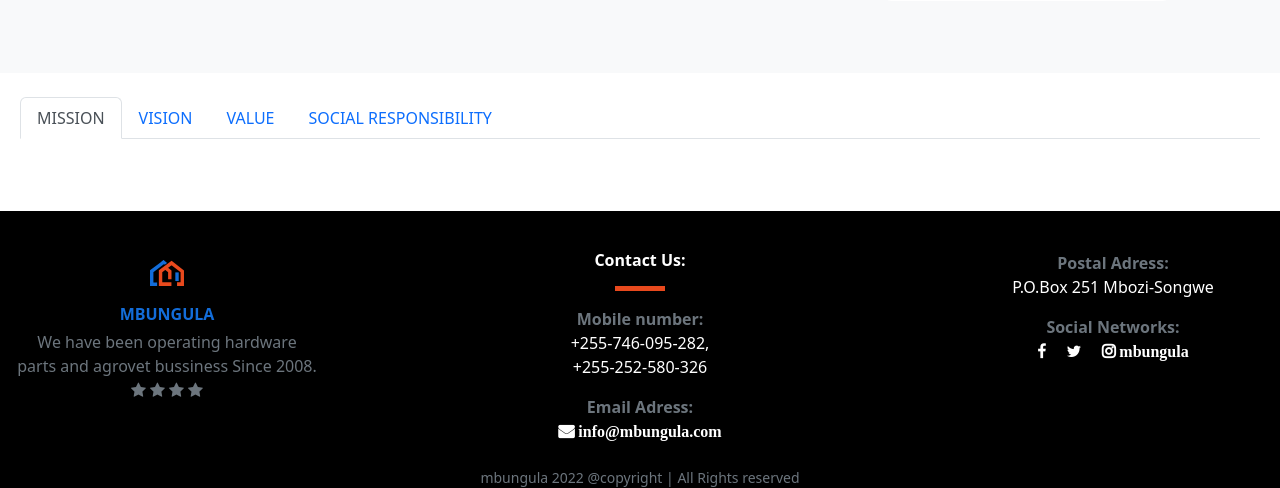
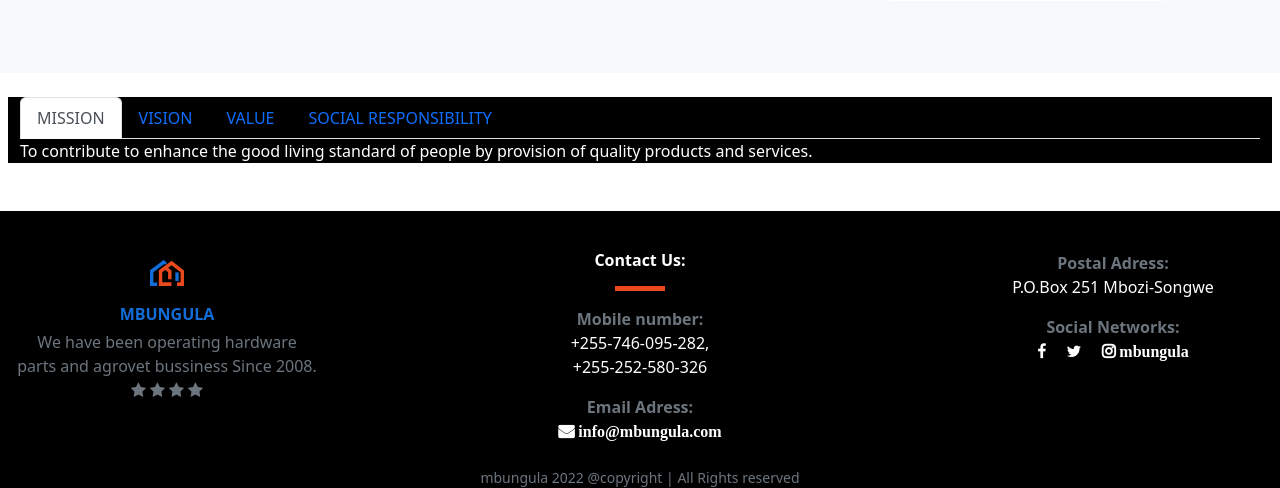
Before and after one commit to shadmbwagha/azureHelloPhpSql, a PHP site: page / in a window 1280 px wide. Shown: the part 1481-1969 px from the top of the page. Run offline with PHP 8.4, Linux system fonts and the light colour scheme; some libraries are stand-ins or nearby versions.

Commit message:
Update index.php

```diff
--- a/index.php
+++ b/index.php
@@ -167,7 +167,7 @@
 
 
   <!-- Mission, Vision, value, Social Responsibility  -->
-        <div class="row text-white black-board m-2 my-4 ">
+        <div class="row text-white black-board m-2 my-4 " style="background-color:black;">
           <nav>
            <ul class="nav nav-tabs nav-culture" id="myTab" role="tablist">
                 <li class="nav-item" role="presentation">
```
